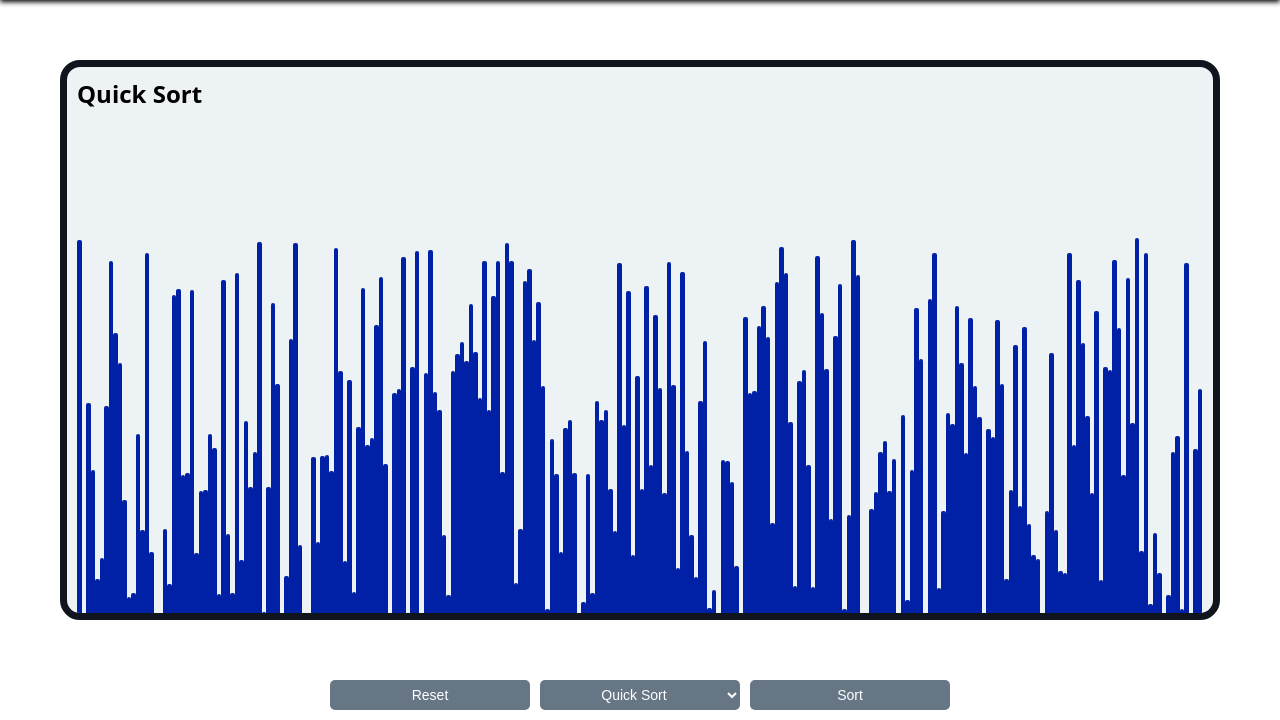
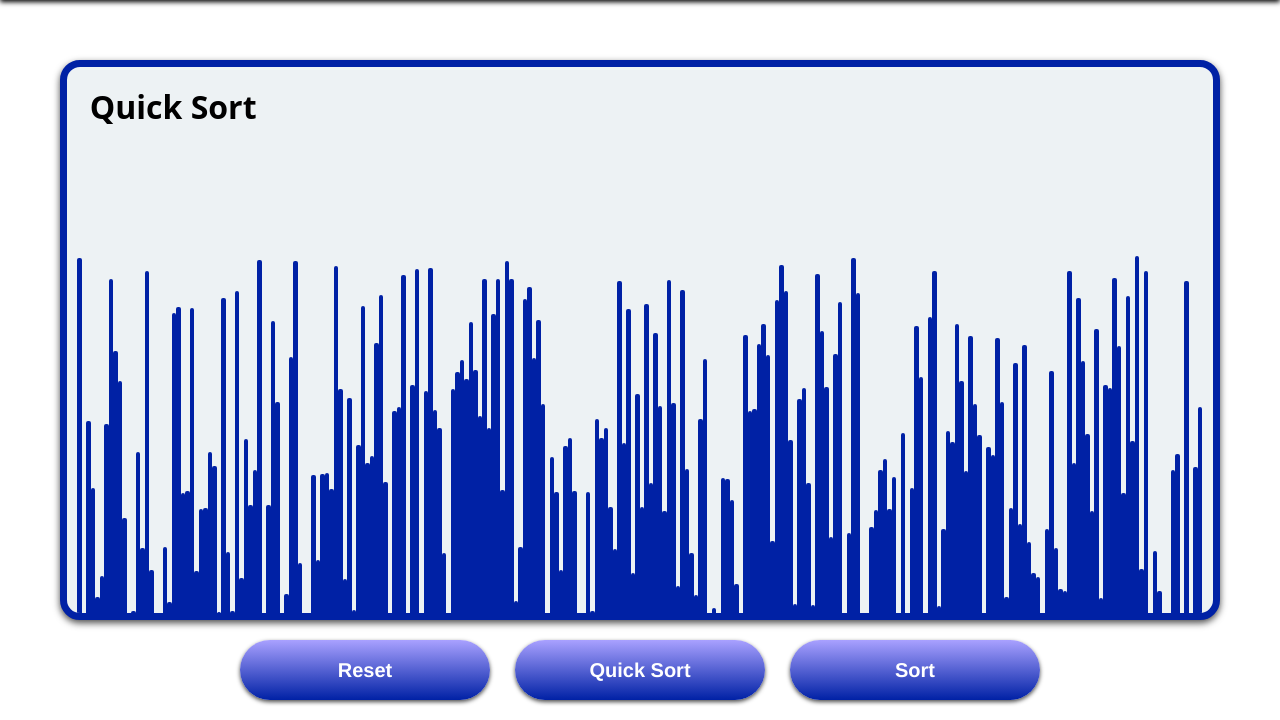
Before and after one commit to Soor1/gainesville-crime, a Flask app: page /visualization in a window 1280 px wide. Shown: the part 80-800 px from the top of the page. Run offline with Flask 3, Linux system fonts and the light colour scheme.

Commit message:
Some changes to visualization front end

```diff
--- a/static/css/visualization.css
+++ b/static/css/visualization.css
@@ -63,7 +63,7 @@
 .container {
     display: flex;
     flex-direction: column;
-    justify-content: space-between;
+    justify-content: space-evenly;
     align-items: center;
     height: 90vh;
     padding: 60px 60px 0px 60px;
@@ -73,18 +73,25 @@
     display: flex;
     justify-content: space-between;
     width: 100%;
-    flex-grow: 1;
     margin-bottom: 0px;
 }
 
 .box {
-    border: 7px solid #0f141d;
+    border: 7px solid rgb(0, 33, 165);
     border-radius: 20px;
     height: 70vh;
     width: 100vw;
     background: #edf2f4;
     padding: 10px;
     overflow: hidden;
+    box-shadow: 0 3px 7px 0 rgba(0, 0, 0, 0.7);
+}
+
+#sort_title{
+    color: black;
+    font-size: 4vh;
+    font-weight: 700;
+    margin: 1vh 0 0 1vw;
 }
 
 .bars_container {
@@ -104,28 +111,51 @@
     display: flex;
     justify-content: center;
     align-items: center;
-    gap: 10px;
+    gap: 25px;
     padding: 10px;
-    margin-bottom: 0px;
+    margin: 10px;
 }
 
 .buttons_container > button,
 select {
-    width: 200px;
-    height: 30px;
-    background-color: #677685;
+    width: 250px;
+    height: 60px;
+    background: linear-gradient(
+        to top,
+        rgb(0, 33, 165) ,
+        rgb(169, 161, 255)
+    );
+    box-shadow: 0 2px 4px 0 rgba(0, 0, 0, 0.7);
     border: none;
-    border-radius: 5px;
+    border-radius: 50px;
     color: white;
-    font-size: 14px;
+    font-size: 2.5vh;
+    font-weight: 700;
+    font-family: Helvetica;
+    cursor: pointer;
+    text-align: center;
+    transition: 0.3s ease-in-out;
+    appearance: none;
+    -webkit-appearance: none;
+    -moz-appearance: none;
+}
+
+select:focus {
+    outline: none;
+}
+
+.buttons_container option{
+    width: 250px;
+    height: 60px;
+    background: rgb(0, 33, 165);
+    border: none;
+    color: white;
+    font-size: 2.5vh;
+    font-weight: 700;
+    font-family: Helvetica;
     cursor: pointer;
     text-align: center;
     transition: 0.2s ease-in-out;
-}
-
-.buttons_container > button:hover,
-select:hover {
-    background-color: #55666d;
 }
 
 @media (max-width: 800px) {
--- a/static/js/visualization.js
+++ b/static/js/visualization.js
@@ -300,3 +300,43 @@
     controller.abort();
     window.location.reload();
 });
+
+// Grow and Shrink logic for buttons
+sort_btn.addEventListener('mousedown', function() {
+    this.style.transform='scale(0.9)';
+});
+sort_btn.addEventListener('mouseup', function() {
+    this.style.transform='scale(1.1)';
+});
+sort_btn.addEventListener('mouseenter', function() {
+    this.style.transform='scale(1.1)';
+})
+sort_btn.addEventListener('mouseleave', function() {
+    this.style.transform='scale(1)';
+})
+
+reset_btn.addEventListener('mousedown', function() {
+    this.style.transform='scale(0.9)';
+});
+reset_btn.addEventListener('mouseup', function() {
+    this.style.transform='scale(1.1)';
+});
+reset_btn.addEventListener('mouseenter', function() {
+    this.style.transform='scale(1.1)';
+})
+reset_btn.addEventListener('mouseleave', function() {
+    this.style.transform='scale(1)';
+})
+
+sort_select.addEventListener('mousedown', function() {
+    this.style.transform='scale(0.9)';
+});
+sort_select.addEventListener('mouseup', function() {
+    this.style.transform='scale(1.1)';
+});
+sort_select.addEventListener('mouseenter', function() {
+    this.style.transform='scale(1.1)';
+})
+sort_select.addEventListener('mouseleave', function() {
+    this.style.transform='scale(1)';
+})
```
